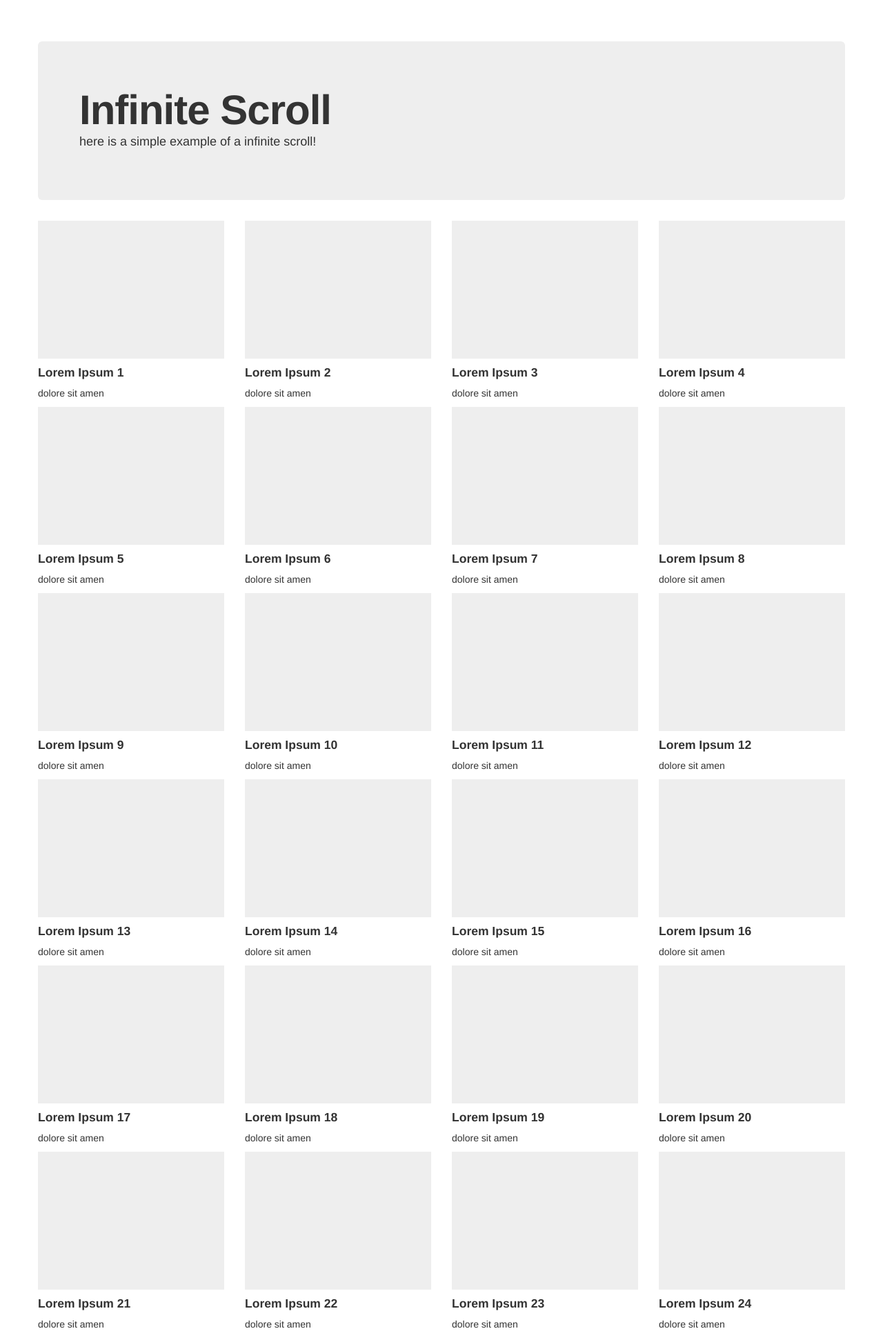
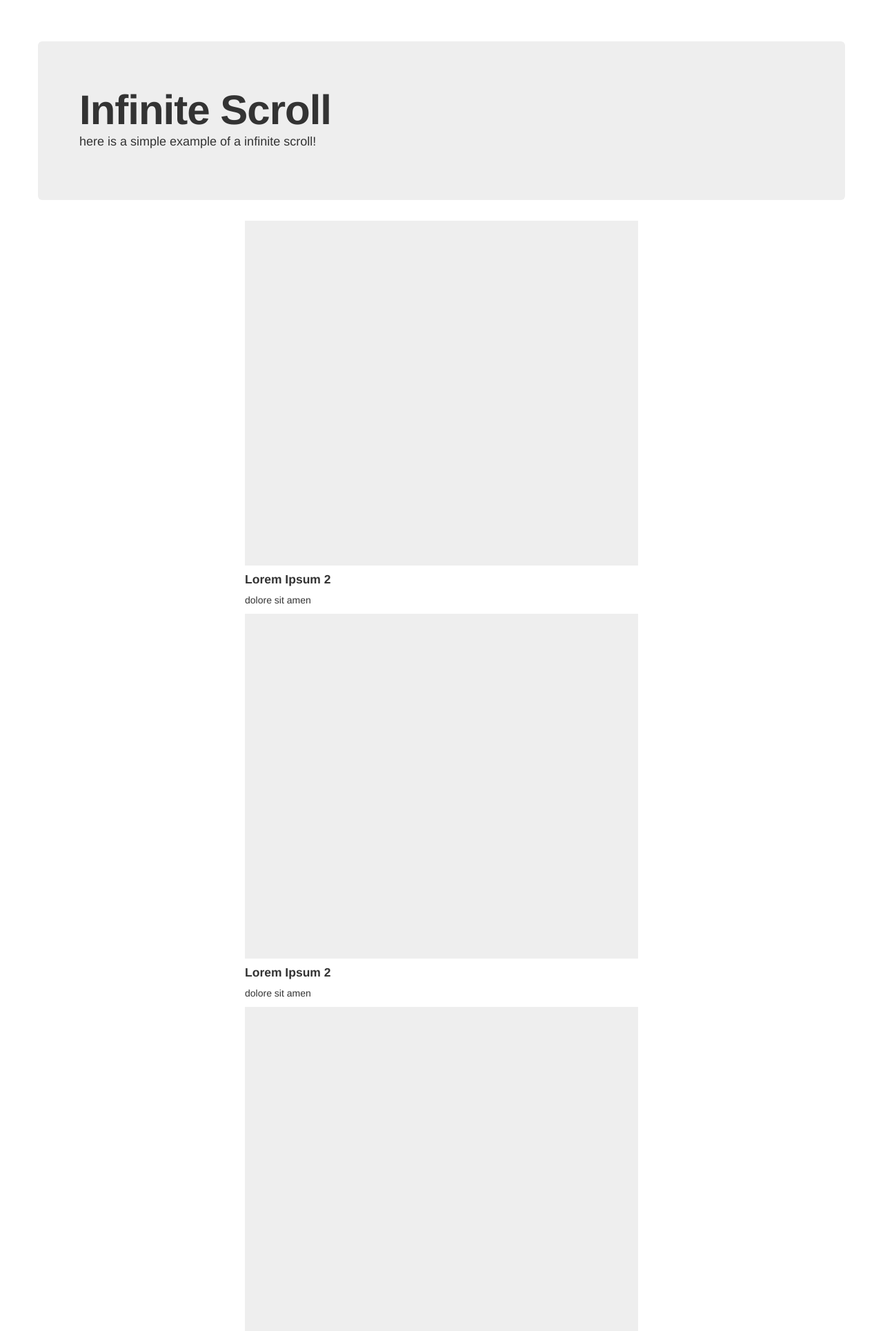
Before and after one commit to gotlisch/NU-Website, a PHP site: page / in a window 1280 px wide. Shown: the top 1930 px of the page at 69% size. Run offline with PHP 8.4, Linux system fonts and the light colour scheme.

Commit message:
Updates to layout

```diff
--- a/css/style.css
+++ b/css/style.css
@@ -9,7 +9,12 @@ body {
 
 .img {
 	width: 100%;
-	height: 200px;
+	height: 500px;
+	background-color: #EEEEEE;
+}
+
+.img {
+	max-height:500px;
 	background-color: #EEEEEE;
 }
 
--- a/index.html
+++ b/index.html
@@ -31,18 +31,13 @@
 		</div>
 
 		<!-- This is the main container (#scroll-container) -->
-		<div id="scroll-container" class="row">
+		<div id="scroll-container">
 			<div class="content">
+				<div class="row">
 					<div class="span3">
-					<div class="item">
-						<div class="img"></div>
-						<div class="caption">
-							<h4>Lorem Ipsum 1</h4>
-							<p>dolore sit amen</p>
+
 					</div>
-					</div>
-				</div>
-				<div class="span3">
+					<div class="span6">
 						<div class="item">
 							<div class="img"></div>
 							<div class="caption">
@@ -52,95 +47,48 @@
 						</div>
 					</div>
 					<div class="span3">
+
+					</div>
+				</div>
+
+			<div class="row">
+					<div class="span3">
+
+					</div>
+					<div class="span6">
 						<div class="item">
 							<div class="img"></div>
 							<div class="caption">
-							<h4>Lorem Ipsum 3</h4>
+								<h4>Lorem Ipsum 2</h4>
 								<p>dolore sit amen</p>
 							</div>
 						</div>
 					</div>
 					<div class="span3">
+
+					</div>
+				</div>
+
+			<div class="row">
+					<div class="span3">
+
+					</div>
+					<div class="span6">
 						<div class="item">
 							<div class="img"></div>
 							<div class="caption">
-							<h4>Lorem Ipsum 4</h4>
+								<h4>Lorem Ipsum 2</h4>
 								<p>dolore sit amen</p>
 							</div>
 						</div>
 					</div>
 					<div class="span3">
-					<div class="item">
-						<div class="img"></div>
-						<div class="caption">
-							<h4>Lorem Ipsum 5</h4>
-							<p>dolore sit amen</p>
+
 					</div>
 				</div>
-				</div>
-				<div class="span3">
-					<div class="item">
-						<div class="img"></div>
-						<div class="caption">
-							<h4>Lorem Ipsum 6</h4>
-							<p>dolore sit amen</p>
-						</div>
-					</div>
-				</div>
-				<div class="span3">
-					<div class="item">
-						<div class="img"></div>
-						<div class="caption">
-							<h4>Lorem Ipsum 7</h4>
-							<p>dolore sit amen</p>
-						</div>
-					</div>
-				</div>
-				<div class="span3">
-					<div class="item">
-						<div class="img"></div>
-						<div class="caption">
-							<h4>Lorem Ipsum 8</h4>
-							<p>dolore sit amen</p>
-						</div>
-					</div>
-				</div>
-				<div class="span3">
-					<div class="item">
-						<div class="img"></div>
-						<div class="caption">
-							<h4>Lorem Ipsum 9</h4>
-							<p>dolore sit amen</p>
-						</div>
-					</div>
-				</div>
-				<div class="span3">
-					<div class="item">
-						<div class="img"></div>
-						<div class="caption">
-							<h4>Lorem Ipsum 10</h4>
-							<p>dolore sit amen</p>
-						</div>
-					</div>
-				</div>
-				<div class="span3">
-					<div class="item">
-						<div class="img"></div>
-						<div class="caption">
-							<h4>Lorem Ipsum 11</h4>
-							<p>dolore sit amen</p>
-						</div>
-					</div>
-				</div>
-				<div class="span3">
-					<div class="item">
-						<div class="img"></div>
-						<div class="caption">
-							<h4>Lorem Ipsum 12</h4>
-							<p>dolore sit amen</p>
-						</div>
-					</div>
-				</div>
+
+
+
 			</div>
 		</div>
 	</div>
--- a/page2.html
+++ b/page2.html
@@ -1,110 +1,55 @@
 <div class="content">
+	<div class="row">
 					<div class="span3">
+
+					</div>
+					<div class="span6">
 						<div class="item">
 							<div class="img"></div>
 							<div class="caption">
-				<h4>Lorem Ipsum 13</h4>
+								<h4>Lorem Ipsum 2</h4>
 								<p>dolore sit amen</p>
 							</div>
 						</div>
 					</div>
 					<div class="span3">
+
+					</div>
+				</div>
+
+			<div class="row">
+					<div class="span3">
+
+					</div>
+					<div class="span6">
 						<div class="item">
 							<div class="img"></div>
 							<div class="caption">
-				<h4>Lorem Ipsum 14</h4>
+								<h4>Lorem Ipsum 2</h4>
 								<p>dolore sit amen</p>
 							</div>
 						</div>
 					</div>
 					<div class="span3">
+
+					</div>
+				</div>
+
+			<div class="row">
+					<div class="span3">
+
+					</div>
+					<div class="span6">
 						<div class="item">
 							<div class="img"></div>
 							<div class="caption">
-				<h4>Lorem Ipsum 15</h4>
+								<h4>Lorem Ipsum 2</h4>
 								<p>dolore sit amen</p>
 							</div>
 						</div>
 					</div>
 					<div class="span3">
-		<div class="item">
-			<div class="img"></div>
-			<div class="caption">
-				<h4>Lorem Ipsum 16</h4>
-				<p>dolore sit amen</p>
+
 					</div>
 				</div>
 </div>
-	<div class="span3">
-		<div class="item">
-			<div class="img"></div>
-			<div class="caption">
-				<h4>Lorem Ipsum 17</h4>
-				<p>dolore sit amen</p>
-			</div>
-		</div>
-	</div>
-	<div class="span3">
-		<div class="item">
-			<div class="img"></div>
-			<div class="caption">
-				<h4>Lorem Ipsum 18</h4>
-				<p>dolore sit amen</p>
-			</div>
-		</div>
-	</div>
-	<div class="span3">
-		<div class="item">
-			<div class="img"></div>
-			<div class="caption">
-				<h4>Lorem Ipsum 19</h4>
-				<p>dolore sit amen</p>
-			</div>
-		</div>
-	</div>
-	<div class="span3">
-		<div class="item">
-			<div class="img"></div>
-			<div class="caption">
-				<h4>Lorem Ipsum 20</h4>
-				<p>dolore sit amen</p>
-			</div>
-		</div>
-	</div>
-	<div class="span3">
-		<div class="item">
-			<div class="img"></div>
-			<div class="caption">
-				<h4>Lorem Ipsum 21</h4>
-				<p>dolore sit amen</p>
-			</div>
-		</div>
-	</div>
-	<div class="span3">
-		<div class="item">
-			<div class="img"></div>
-			<div class="caption">
-				<h4>Lorem Ipsum 22</h4>
-				<p>dolore sit amen</p>
-			</div>
-		</div>
-	</div>
-	<div class="span3">
-		<div class="item">
-			<div class="img"></div>
-			<div class="caption">
-				<h4>Lorem Ipsum 23</h4>
-				<p>dolore sit amen</p>
-			</div>
-		</div>
-	</div>
-	<div class="span3">
-		<div class="item">
-			<div class="img"></div>
-			<div class="caption">
-				<h4>Lorem Ipsum 24</h4>
-				<p>dolore sit amen</p>
-			</div>
-		</div>
-	</div>
-</div>
```
Lines whose indentation alone changed are shown as unchanged.
